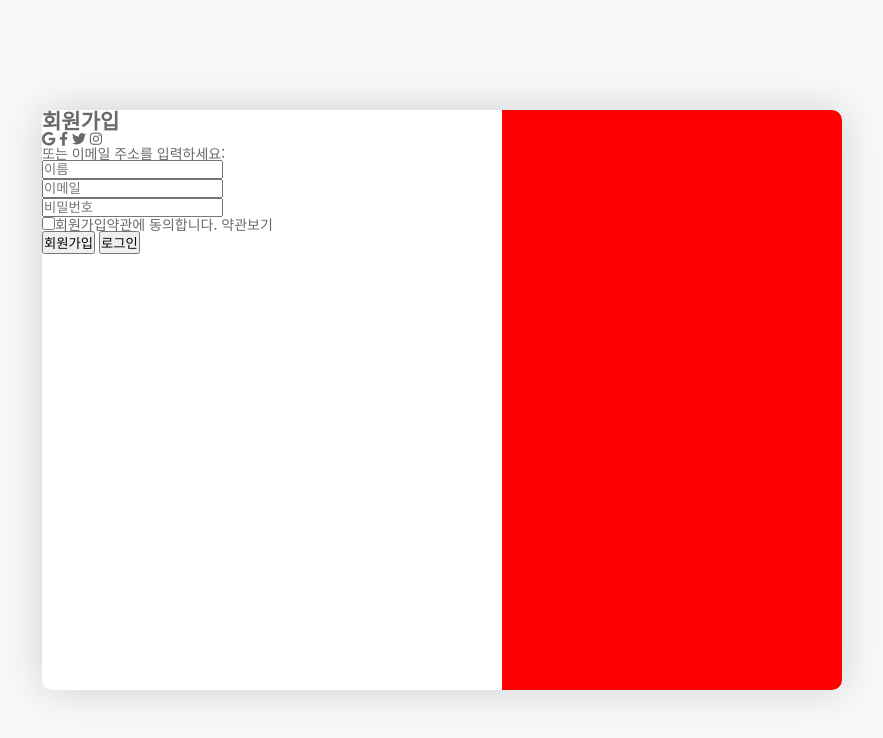
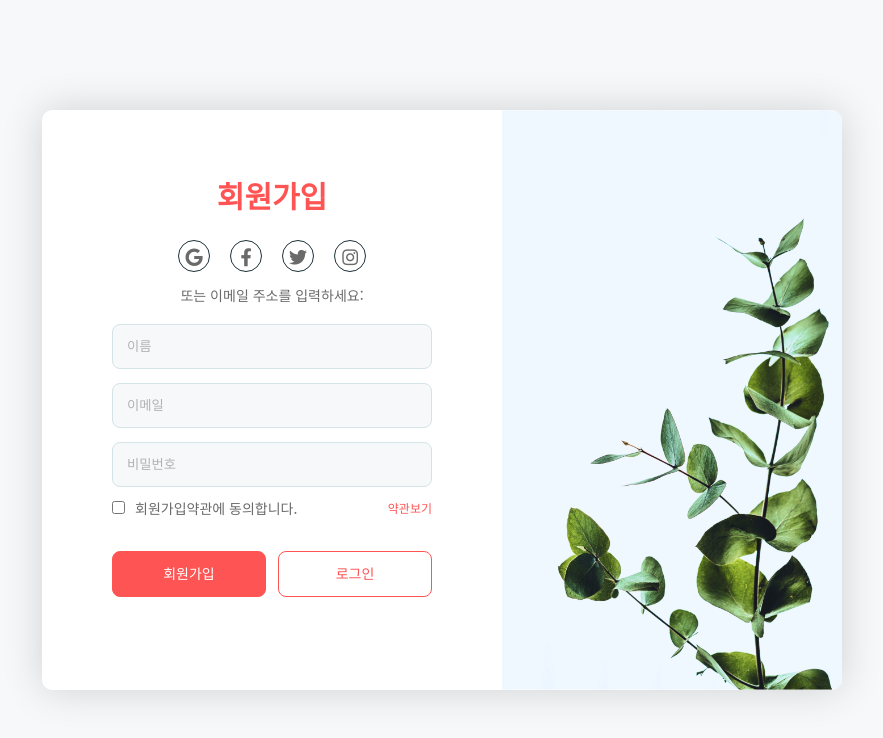
Before and after one commit to rusherfn/responsive, a plain HTML site: page form/index.html in a window 1280 px wide. Shown: the whole page, without its empty margins (198-1081 px from the left). Drawn offline with Linux system fonts and the light colour scheme.

Commit message:
form꾸미기

```diff
--- a/form/index.html
+++ b/form/index.html
@@ -23,9 +23,10 @@
           </div>
           <p>또는 이메일 주소를 입력하세요:</p>
           <form>
-            <input type="text" placeholder="이름" /> <br />
-            <input type="text" placeholder="이메일" /> <br />
-            <input type="text" placeholder="비밀번호" /> <br />
+            <input class="input" type="text" placeholder="이름" /> <br />
+            <input class="input" type="email" placeholder="이메일" /> <br />
+            <input class="input" type="password" placeholder="비밀번호" />
+            <br />
             <div class="check">
               <label>
                 <input type="checkbox" />회원가입약관에 동의합니다.
@@ -33,8 +34,8 @@
               <a href="#">약관보기</a>
             </div>
             <div class="btns">
-              <button>회원가입</button>
-              <button>로그인</button>
+              <button class="btn">회원가입</button>
+              <button class="btn btn-line">로그인</button>
             </div>
           </form>
         </div>
--- a/form/style.css
+++ b/form/style.css
@@ -39,12 +39,117 @@ body {
   width: 460px;
   height: 580px;
   float: left;
+  padding: 0 70px;
+  text-align: center;
+}
+
+.form h2 {
+  color: #ff5454;
+  font-size: 30px;
+  font-weight: 700;
+  margin-top: 70px;
+}
+
+.form .social-btns {
+  display: flex;
+  align-items: center;
+  justify-content: center;
+  margin-top: 30px;
+  margin-bottom: 16px;
+}
+
+.form .social-btns a {
+  border: 1px solid #1c3037;
+  width: 32px;
+  height: 32px;
+  display: inline-block;
+  font-size: 18px;
+  line-height: 30px;
+  border-radius: 50%;
+  margin: 0 10px;
+  transition: color 0.3s, background-color 0.3s;
+}
+
+.form .social-btns a:hover {
+  background-color: #1c3037;
+  color: #ffffff;
+}
+
+.form p {
+  margin-bottom: 22px;
+}
+
+.input {
+  width: 100%;
+  padding: 14px;
+  margin-bottom: 14px;
+  border: 1px solid #d4e3e7;
+  border-radius: 8px;
+  outline: none;
+  background-color: #f7f8f9;
+  color: #6a6a6a;
+  transition: background-color 0.3s;
+}
+
+input::placeholder {
+  color: #b2b2b2;
+  transition: color 0.3s;
+}
+
+input:focus {
+  background-color: #ffffff;
+  box-shadow: 0px 2px 4px rgba(0, 0, 0, 0.12);
+}
+
+input:focus::placeholder {
+  color: transparent;
+}
+
+.check {
+  display: flex;
+  align-items: center;
+  justify-content: space-between;
+  margin-bottom: 36px;
+}
+
+.check a {
+  font-size: 12px;
+  color: #ff5454;
+}
+
+.check input[type="checkbox"] {
+  margin-right: 10px;
+}
+
+.btns {
+  display: flex;
+  align-items: center;
+  justify-content: space-between;
+}
+
+.btn {
+  width: 154px;
+  height: 46px;
+  border: 1px solid #ff5454;
+  border-radius: 8px;
+  background: #ff5454;
+  color: #ffffff;
+  font-size: 14px;
+  line-height: 44px;
+  cursor: pointer;
+}
+
+.btn-line {
+  background: transparent;
+  color: #ff5454;
 }
 
 .photo {
   width: 340px;
   height: 580px;
-  background: red;
   float: right;
   border-radius: 0 10px 10px 0;
+  background: url("./images/photo_02.png") no-repeat;
+  background-position: center;
+  background-size: cover;
 }
```
Also changed, not shown: form/images/photo_01.png (added), form/images/photo_02.png (added).
